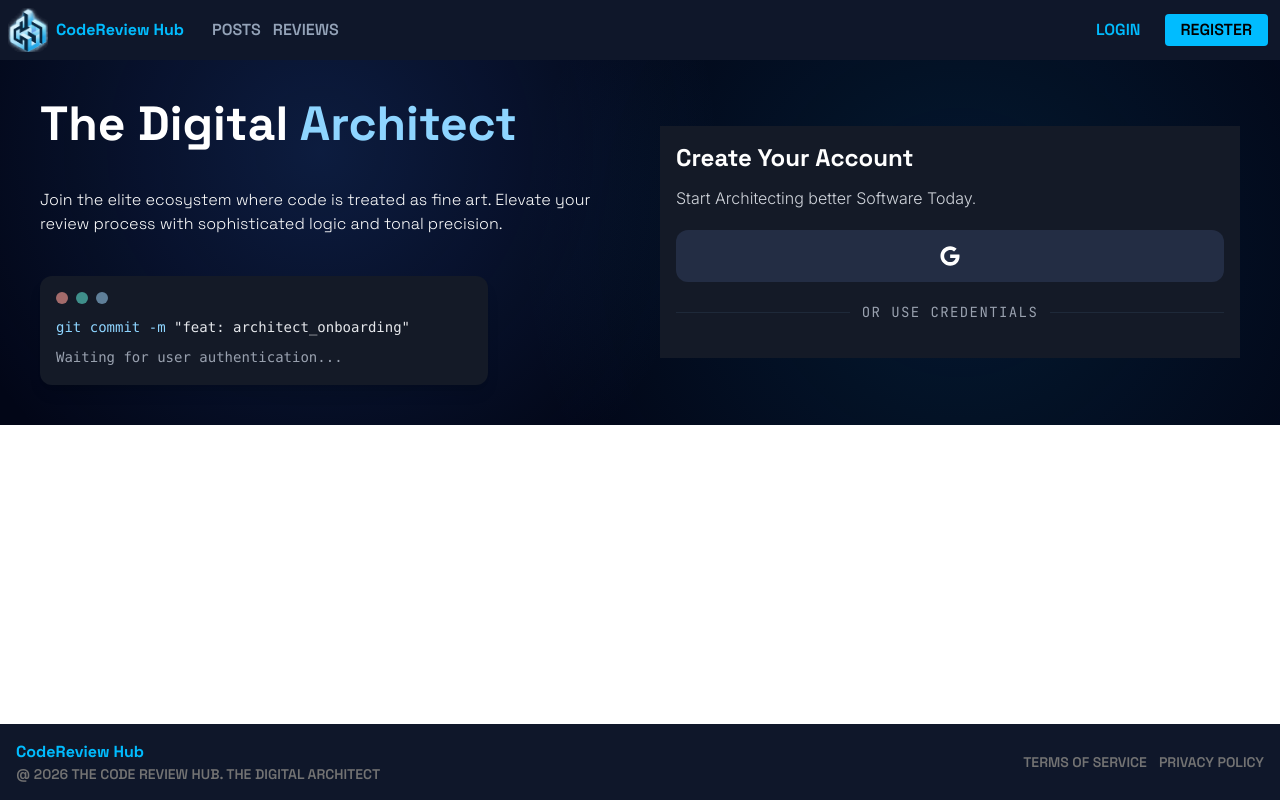
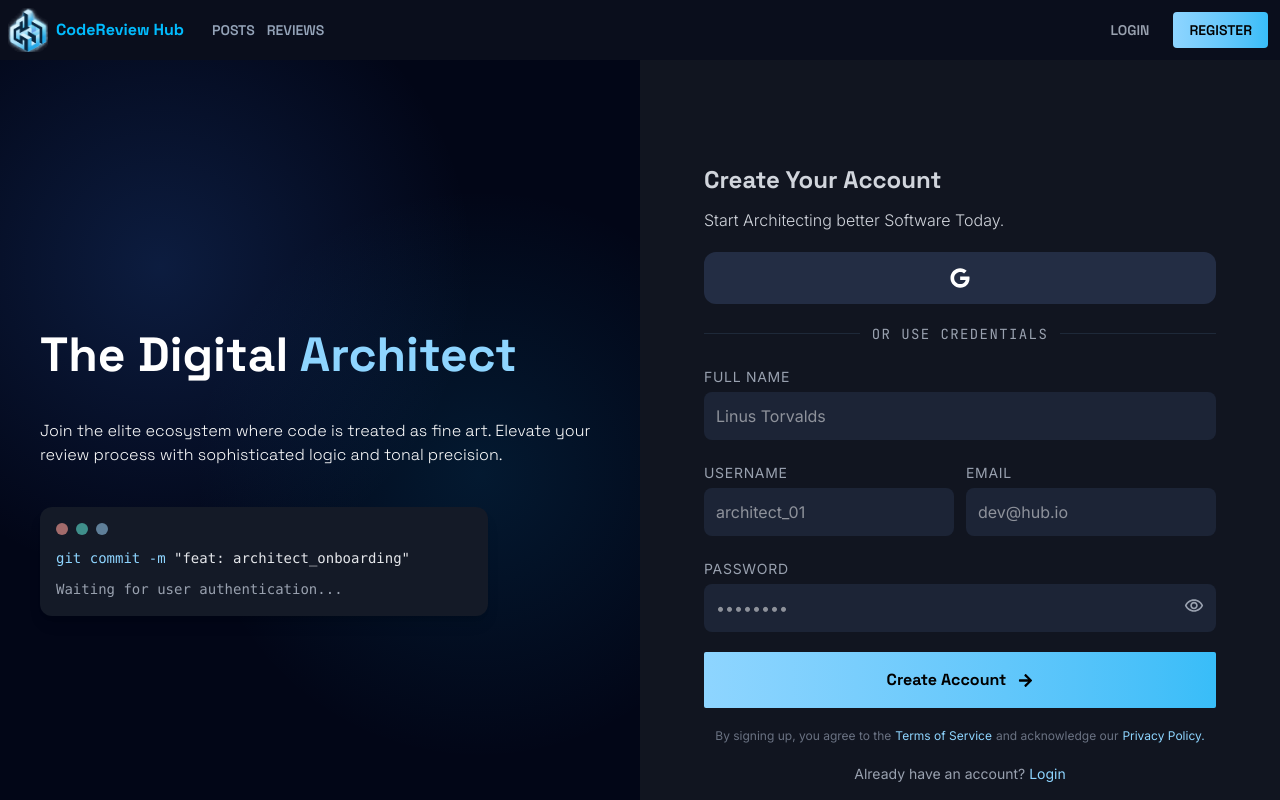
Before and after one commit to PrathameshDhande22/CodeReviewHub, a Next.js app: page / in a window 1280 px wide. Shown: the top 800 px of the page. Built offline with nearby package versions, Linux system fonts and the light colour scheme.

Commit message:
Register Form Completed

```diff
--- a/src/app/globals.css
+++ b/src/app/globals.css
@@ -2,9 +2,10 @@
 @custom-variant dark (&:where(.dark, .dark *));
 
 @theme {
-  --color-neutral: #0f172a;
+  --color-neutral: #0A0E1C;
   --color-tertiary: #94a3b8;
   --color-primary: #8ed5ff;
+  --color-primary-dark: #38BDF8
 }
 
 
--- a/src/app/layout.tsx
+++ b/src/app/layout.tsx
@@ -1,6 +1,7 @@
-import { Footer, Navbar } from "@/components";
+import Navbar from "@/components/Navbar";
 import "./globals.css";
 import { Metadata, Viewport } from "next";
+import Footer from "@/components/Footer";
 
 //#region SEO Metadata
 export const viewport: Viewport = {
--- a/src/app/page.tsx
+++ b/src/app/page.tsx
@@ -1,6 +1,7 @@
 "use server";
 
-import { CodeSnippet, RegisterForm } from "@/components";
+import RegisterForm from "@/components/auth/RegisterForm";
+import CodeSnippet from "@/components/CodeSnippet";
 import { Space_Grotesk } from "next/font/google";
 
 //#region Font Declaration
@@ -11,10 +12,9 @@ const space_grotesk = Space_Grotesk({
 
 export default async function Home() {
   return (
-    <div className={`${space_grotesk.className} bg-hero p-10 h-full`}>
-      <div className="flex flex-col md:flex-row gap-10 h-full items-center justify-center">
+    <div className={`${space_grotesk.className} flex h-full`}>
       {/* Left Side - Website Details */}
-        <div className="flex flex-col gap-10 flex-1">
+      <div className="md:flex flex-col gap-10 w-1/2 bg-hero p-10 hidden justify-center">
         {/* Main Heading */}
         <div className="md:text-5xl text-3xl font-bold">
           <h1>
@@ -25,9 +25,8 @@ export default async function Home() {
         {/* Sub Heading */}
         <div>
           <h2 className="text-white font-light">
-              Join the elite ecosystem where code is treated as fine art.
-              Elevate your review process with sophisticated logic and tonal
-              precision.
+            Join the elite ecosystem where code is treated as fine art. Elevate
+            your review process with sophisticated logic and tonal precision.
           </h2>
         </div>
         {/* Command */}
@@ -36,9 +35,8 @@ export default async function Home() {
         </div>
       </div>
       {/* Right Side - Register Form */}
-        <div className="flex-1">
+      <div className="md:w-1/2 w-full bg-[#111520] lg:py-20 lg:px-10">
         <RegisterForm />
-        </div>
       </div>
     </div>
   );
--- a/src/components/Navbar.tsx
+++ b/src/components/Navbar.tsx
@@ -59,7 +59,7 @@ const Navbar = () => {
             </Link>
           </div>
           {/* Navigation Links - Desktop */}
-          <nav className="hidden md:block pl-2">
+          <nav className="hidden md:block pl-2 text-sm">
             <ul className="text-tertiary font-semibold flex flex-row gap-3">
               <li>
                 <Link href={"/posts"}>
@@ -75,11 +75,11 @@ const Navbar = () => {
           </nav>
         </div>
         {/* Desktop Buttons */}
-        <div className="hidden md:flex flex-row gap-2 items-center px-3">
-          <button className="text-sky-400 font-semibold px-4 py-1 rounded-sm">
+        <div className="hidden md:flex flex-row gap-2 items-center px-3 text-sm">
+          <button className="text-gray-400 font-semibold px-4 py-1 rounded-sm">
             LOGIN
           </button>
-          <button className="bg-sky-400 font-semibold px-4 py-1 rounded-sm">
+          <button className="bg-linear-to-r from-primary to-primary-dark font-semibold px-4 py-2 rounded-sm">
             REGISTER
           </button>
         </div>
@@ -102,10 +102,10 @@ const Navbar = () => {
             </ul>
           </nav>
           <div className="flex flex-col gap-2 px-4 py-2">
-            <button className="text-sky-400 font-semibold px-4 py-1 rounded-sm">
+            <button className="text-gray-400 font-semibold px-4 py-1 rounded-sm">
               LOGIN
             </button>
-            <button className="bg-sky-400 font-semibold px-4 py-1 rounded-sm">
+            <button className="bg-linear-to-r from-primary to-primary-dark font-semibold px-4 py-1 rounded-sm">
               REGISTER
             </button>
           </div>
--- a/src/components/auth/RegisterForm.tsx
+++ b/src/components/auth/RegisterForm.tsx
@@ -1,7 +1,10 @@
 "use client";
 
 import { Space_Grotesk, JetBrains_Mono, Inter } from "next/font/google";
-import { FaGoogle } from "react-icons/fa";
+import { FaArrowRight, FaGoogle } from "react-icons/fa";
+import { MdOutlineVisibility, MdOutlineVisibilityOff } from "react-icons/md";
+import { useState } from "react";
+import Link from "next/link";
 
 //#region Font Declaration
 const space_grotesk = Space_Grotesk({
@@ -19,12 +22,16 @@ const jetbrains_mono = JetBrains_Mono({
 //#endregion
 
 const RegisterForm = () => {
+  const [showPassword, setShowPassword] = useState<boolean>(false);
+
   return (
-    <div className={`${space_grotesk.className} bg-[#141a27] h-full p-4`}>
+    <div className={`${space_grotesk.className} h-full p-6`}>
       <div className="flex flex-col gap-5">
         {/* Register title */}
         <div className="space-y-3">
-          <h2 className="text-white font-bold text-2xl">Create Your Account</h2>
+          <h2 className="text-gray-300 font-bold text-2xl">
+            Create Your Account
+          </h2>
           <h4 className={`${inter.className} text-gray-300 text-md font-light`}>
             Start Architecting better Software Today.
           </h4>
@@ -48,7 +55,123 @@ const RegisterForm = () => {
         </div>
         {/* Register Form */}
         <div>
-          <form action=""></form>
+          {/* TODO: Implement the Form afterwards */}
+          <form
+            action=""
+            className={`${inter.className} text-gray-400 space-y-5`}
+          >
+            {/* full name */}
+            <div>
+              <label
+                htmlFor="fullname"
+                className="text-sm tracking-wider w-full"
+              >
+                FULL NAME
+              </label>
+              <input
+                type="text"
+                id="fullname"
+                name="fullname"
+                className="w-full p-3 mt-1 rounded-lg bg-[#1c2436] text-white focus:outline-none focus:ring-2 focus:ring-primary"
+                placeholder="Linus Torvalds"
+              />
+            </div>
+            {/* Username and Email */}
+            <div className="flex flex-row gap-3">
+              {/* Username */}
+              <div className="w-full">
+                <label
+                  htmlFor="username"
+                  className="text-sm tracking-wider w-full"
+                >
+                  USERNAME
+                </label>
+                <input
+                  type="text"
+                  id="username"
+                  name="username"
+                  className="w-full p-3 mt-1 rounded-lg bg-[#1c2436] text-white focus:outline-none focus:ring-2 focus:ring-primary"
+                  placeholder="architect_01"
+                />
+              </div>
+              {/* Email */}
+              <div className="w-full">
+                <label
+                  htmlFor="email"
+                  className="text-sm tracking-wider w-full"
+                >
+                  EMAIL
+                </label>
+                <input
+                  type="email"
+                  id="email"
+                  name="email"
+                  className="w-full p-3 mt-1 rounded-lg bg-[#1c2436] text-white focus:outline-none focus:ring-2 focus:ring-primary"
+                  placeholder="dev@hub.io"
+                />
+              </div>
+            </div>
+            {/* Password */}
+            <div>
+              <label
+                htmlFor="password"
+                className="text-sm tracking-wider w-full"
+              >
+                PASSWORD
+              </label>
+              <div className="relative">
+                <input
+                  type={showPassword ? "text" : "password"}
+                  id="password"
+                  name="password"
+                  className="w-full p-3 mt-1 rounded-lg bg-[#1c2436] text-white focus:outline-none focus:ring-2 focus:ring-primary"
+                  placeholder="••••••••"
+                />
+                <button
+                  type="button"
+                  onClick={() => setShowPassword(!showPassword)}
+                  className="absolute right-3 top-1/2 transform -translate-y-1/2 text-gray-400 hover:text-white"
+                >
+                  {showPassword ? (
+                    <MdOutlineVisibilityOff size={20} />
+                  ) : (
+                    <MdOutlineVisibility size={20} />
+                  )}
+                </button>
+              </div>
+            </div>
+            {/* Create Button */}
+            <div>
+              <button
+                className={`${space_grotesk.className} text-black w-full py-4 rounded-xs bg-linear-to-r from-primary to-primary-dark space-x-3 font-bold`}
+              >
+                <span>Create Account</span>
+                <FaArrowRight className="inline-block" size={15} />
+              </button>
+            </div>
+          </form>
+        </div>
+        {/* terms and conditions */}
+        <div className={`${inter.className} text-gray-500 text-xs text-center`}>
+          <p className="space-x-1">
+            <span>By signing up, you agree to the</span>
+            <Link href={"/terms"} className="text-primary hover:underline">
+              Terms of Service
+            </Link>
+            <span>and acknowledge our</span>
+            <Link href={"/privacy"} className="text-primary hover:underline">
+              Privacy Policy.
+            </Link>
+          </p>
+        </div>
+        {/* Already have Account */}
+        <div className={`${inter.className} text-gray-400 text-sm text-center`}>
+          <p className="space-x-1">
+            <span>Already have an account?</span>
+            <Link href={"/login"} className="text-primary hover:underline">
+              Login
+            </Link>
+          </p>
         </div>
       </div>
     </div>
--- a/src/components/index.ts
+++ /dev/null
@@ -1,9 +0,0 @@
-import Footer from "./Footer";
-import Navbar from "./Navbar";
-import CodeSnippet from "./CodeSnippet";
-
-// Auth Imports
-import RegisterForm from "./auth/RegisterForm";
-import LoginForm from "./auth/LoginForm";
-
-export { Footer, Navbar, RegisterForm, LoginForm, CodeSnippet };
```
Lines whose indentation alone changed are shown as unchanged.
